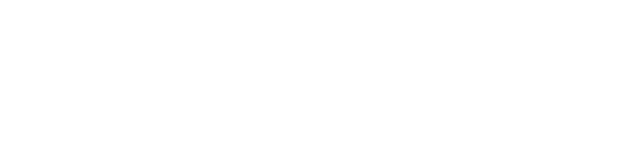
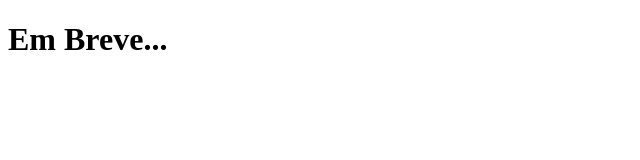
Before and after one commit to kaioprog/Card-pio-JR-Bebidas, a plain HTML site: page index.html in a window 1280 px wide. Shown: the whole page, without its empty margins (0-640 px from the left). Drawn offline with Linux system fonts and the light colour scheme.

Commit message:
Update index.html

```diff
--- a/index.html
+++ b/index.html
@@ -2,3 +2,6 @@
 <html>
 
 <title>Em breve...</title>
+
+
+<h1>Em Breve...</h1>
```
